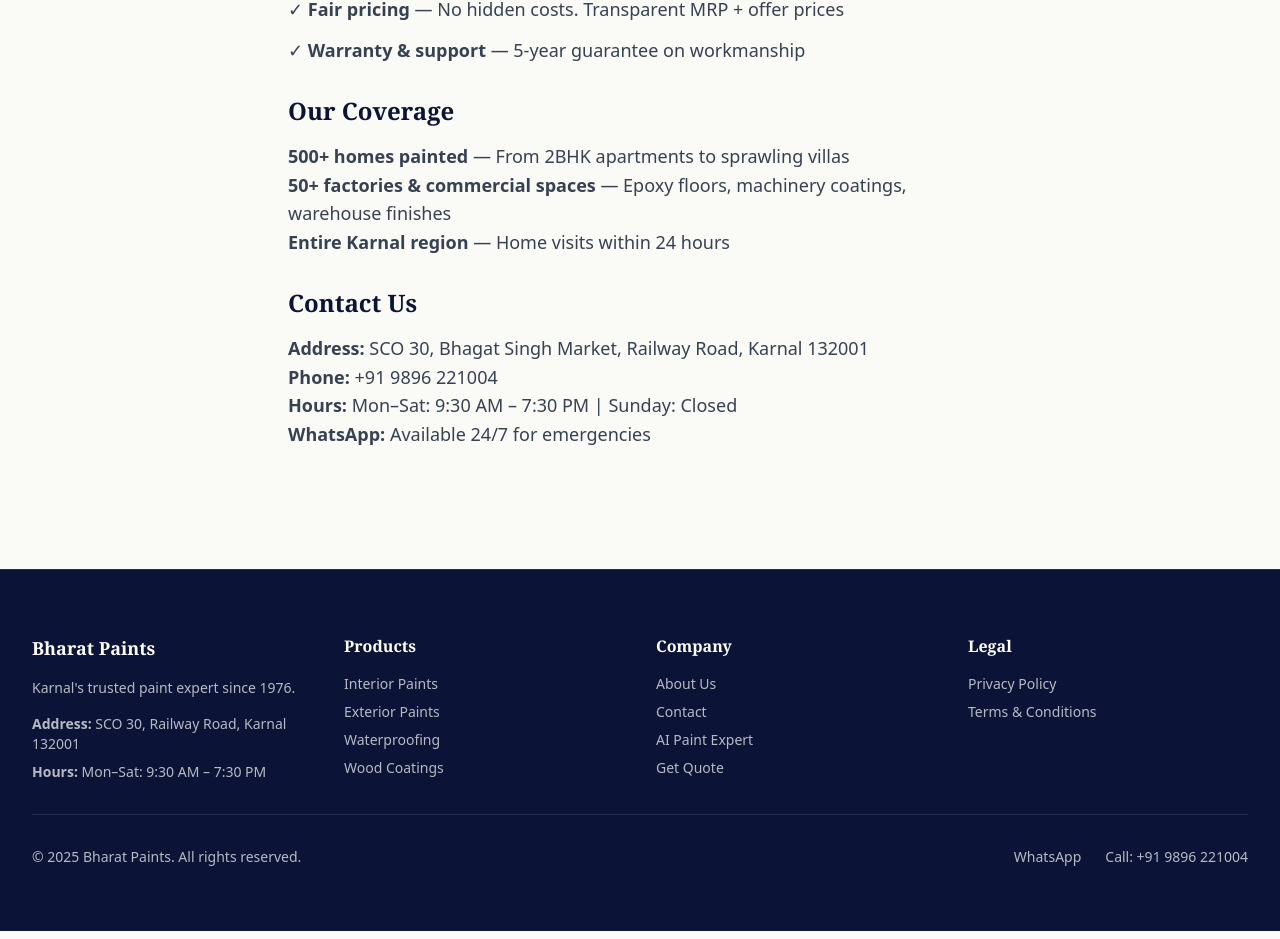
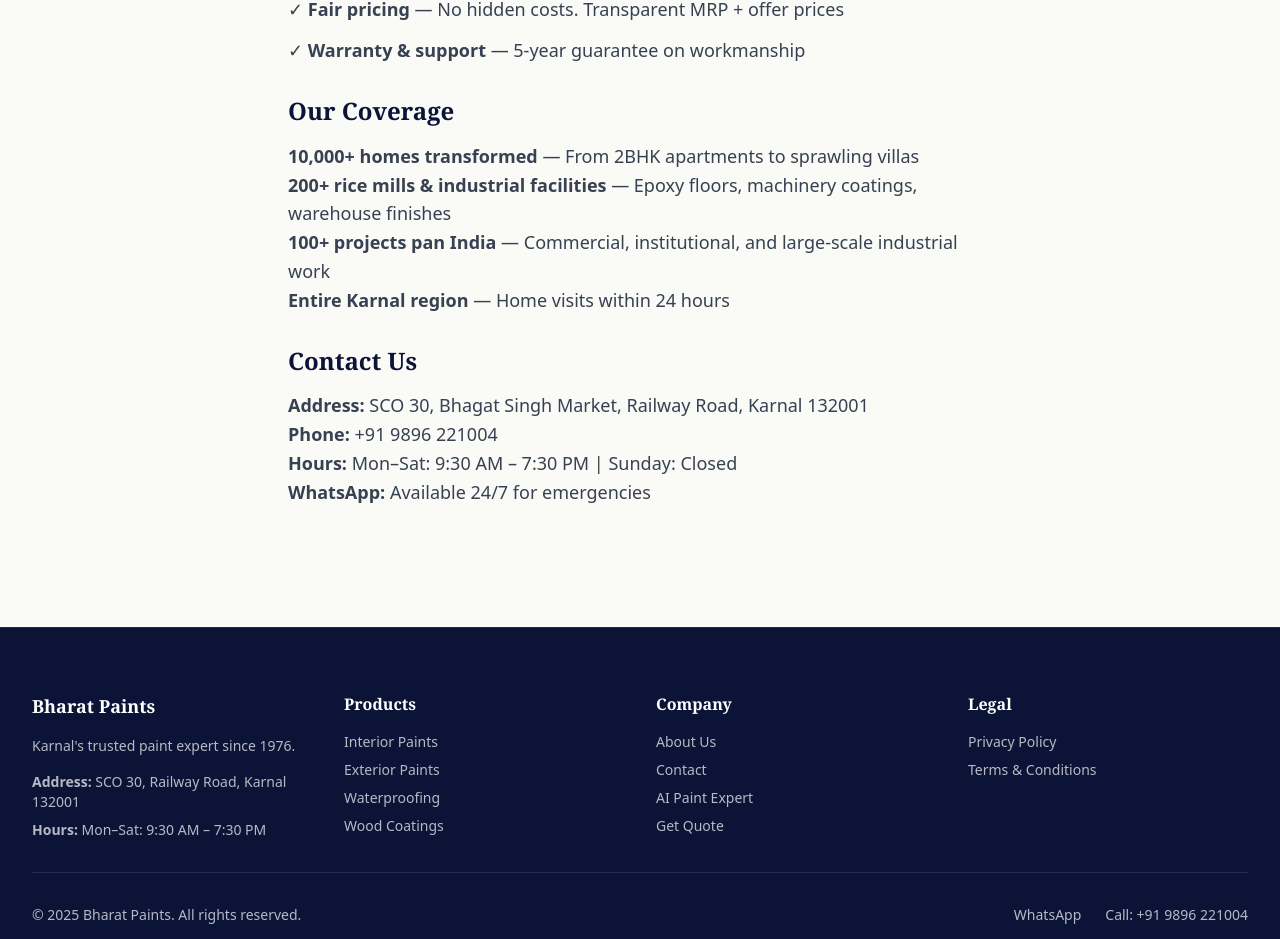
Before and after one commit to bharatpaints-alt/Bharat-Paints-Website, a Next.js app: page /about in a window 1280 px wide. Shown: the part 814-1753 px from the top of the page. Built offline with nearby package versions, Linux system fonts and the light colour scheme.

Commit message:
Updated Bharat Paints website stats and customers

```diff
--- a/app/about/page.tsx
+++ b/app/about/page.tsx
@@ -41,8 +41,9 @@
             Our Coverage
           </h2>
           <p className="text-body-lg text-gray-700 mb-6">
-            <strong>500+ homes painted</strong> — From 2BHK apartments to sprawling villas<br/>
-            <strong>50+ factories & commercial spaces</strong> — Epoxy floors, machinery coatings, warehouse finishes<br/>
+            <strong>10,000+ homes transformed</strong> — From 2BHK apartments to sprawling villas<br/>
+            <strong>200+ rice mills & industrial facilities</strong> — Epoxy floors, machinery coatings, warehouse finishes<br/>
+            <strong>100+ projects pan India</strong> — Commercial, institutional, and large-scale industrial work<br/>
             <strong>Entire Karnal region</strong> — Home visits within 24 hours
           </p>
 
--- a/app/layout.tsx
+++ b/app/layout.tsx
@@ -6,7 +6,7 @@
 export const metadata: Metadata = {
   title: "Bharat Paints — Paint Expert | Karnal",
   description:
-    "Trusted paint expert since 1976. Interior, exterior, waterproofing, and industrial coatings. Free consultation. Professional application. 500+ homes. 50+ factories.",
+    "Trusted paint expert since 1976. Interior, exterior, waterproofing, and industrial coatings. Free consultation. Professional application. 10,000+ homes transformed. 200+ rice mills coated.",
   keywords: [
     "paints karnal",
     "interior painting",
--- a/components/sections/HeroSection.tsx
+++ b/components/sections/HeroSection.tsx
@@ -84,7 +84,7 @@
             variants={itemVariants}
             className="text-lg md:text-body-lg text-white/90 mb-8 max-w-2xl mx-auto"
           >
-            500+ homes painted. 50+ commercial projects. AI-powered consultation.
+            10,000+ homes transformed. 200+ rice mills coated. 100+ projects pan India.
             Guaranteed quality with warranty since 1976.
           </motion.p>
 
@@ -93,9 +93,9 @@
             variants={itemVariants}
             className="grid grid-cols-3 gap-6 md:gap-12 mb-8 max-w-lg mx-auto py-8"
           >
-            <TrustMetric number="500+" label="Homes Painted" />
-            <TrustMetric number="50+" label="Projects" />
-            <TrustMetric number="48" label="Years" />
+            <TrustMetric number="10,000+" label="Homes Transformed" />
+            <TrustMetric number="200+" label="Rice Mills" />
+            <TrustMetric number="100+" label="Projects Pan India" />
           </motion.div>
 
           {/* CTAs */}
--- a/components/sections/TestimonialsSection.tsx
+++ b/components/sections/TestimonialsSection.tsx
@@ -1,8 +1,28 @@
 "use client";
 
 import { motion } from "framer-motion";
-import { TestimonialCard } from "@/components/cards/TestimonialCard";
-import { testimonials } from "@/content/testimonials";
+import { Building2, CheckCircle } from "lucide-react";
+
+const clients = [
+  {
+    id: "client-1",
+    name: "Haldiram Snacks Pvt Ltd",
+    location: "Industrial Area, Haryana",
+    projectType: "Industrial Facility Coating",
+  },
+  {
+    id: "client-2",
+    name: "Amritdhara Hospital",
+    location: "Karnal",
+    projectType: "Hospital Interior & Exterior",
+  },
+  {
+    id: "client-3",
+    name: "Sandhu Poultry Farm",
+    location: "Asandh",
+    projectType: "Industrial Waterproofing",
+  },
+];
 
 const containerVariants = {
   hidden: { opacity: 0 },
@@ -34,9 +54,9 @@
           viewport={{ once: true }}
           className="text-center mb-16"
         >
-          <h2 className="section-heading">What Our Customers Say</h2>
+          <h2 className="section-heading">Trusted Clients & Projects</h2>
           <p className="section-subheading">
-            Trusted by 500+ satisfied customers
+            Serving homes, hospitals, factories, and institutions across Haryana
           </p>
         </motion.div>
 
@@ -47,9 +67,30 @@
           viewport={{ once: true, margin: "-100px" }}
           className="grid grid-3"
         >
-          {testimonials.map((testimonial) => (
-            <motion.div key={testimonial.id} variants={itemVariants}>
-              <TestimonialCard testimonial={testimonial} />
+          {clients.map((client) => (
+            <motion.div
+              key={client.id}
+              variants={itemVariants}
+              className="premium-card p-8 flex flex-col gap-5"
+            >
+              {/* Icon */}
+              <div className="w-14 h-14 rounded-16 bg-navy-50 flex items-center justify-center flex-shrink-0">
+                <Building2 className="w-7 h-7 text-navy-700" />
+              </div>
+
+              {/* Name + location */}
+              <div>
+                <p className="font-semibold text-navy-900 text-display-sm leading-snug">
+                  {client.name}
+                </p>
+                <p className="text-sm text-gray-600 mt-1">{client.location}</p>
+              </div>
+
+              {/* Project type badge */}
+              <div className="flex items-center gap-2 mt-auto">
+                <CheckCircle className="w-4 h-4 text-magenta-600 flex-shrink-0" />
+                <span className="badge badge-magenta">{client.projectType}</span>
+              </div>
             </motion.div>
           ))}
         </motion.div>
--- a/components/sections/TrustStrip.tsx
+++ b/components/sections/TrustStrip.tsx
@@ -11,13 +11,13 @@
   },
   {
     icon: Users,
-    stat: "500+",
-    label: "Happy Customers",
+    stat: "10,000+",
+    label: "Homes Transformed",
   },
   {
     icon: Building2,
-    stat: "50+",
-    label: "Major Projects",
+    stat: "200+",
+    label: "Rice Mills Coated",
   },
   {
     icon: Clock,
```
